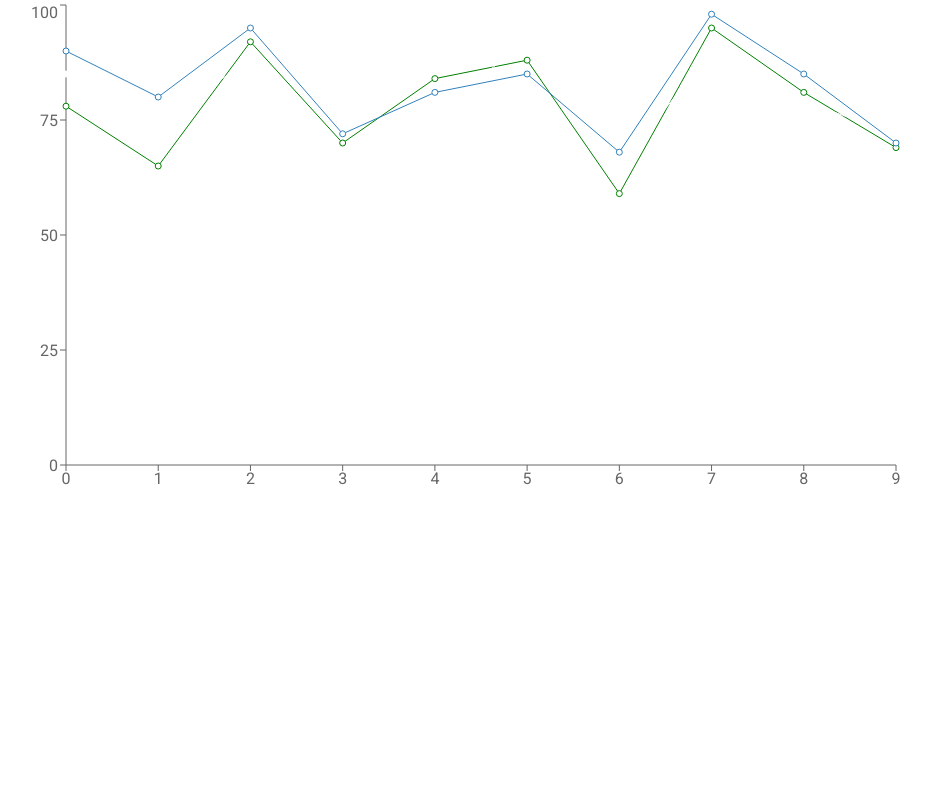
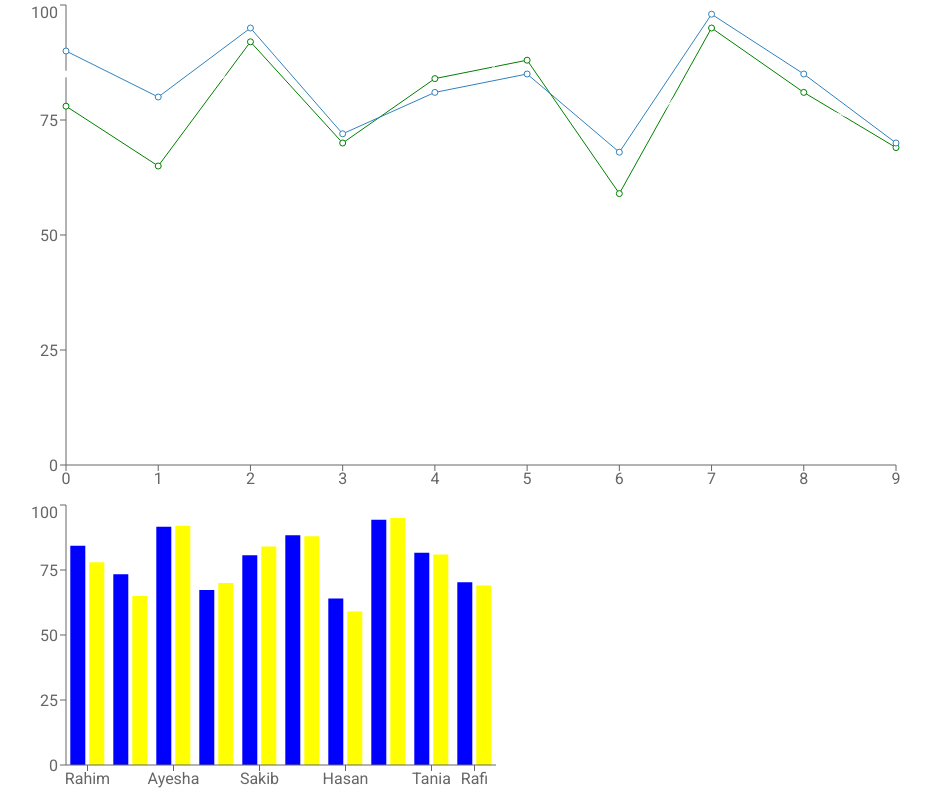
Before and after one commit to MahbubaSultanaEty/React-Ecosystem-npm--Tailwind-Recharts-, a React (Vite) app: page /contact in a window 1280 px wide. Shown: the part 555-1355 px from the top of the page, without its empty margins (63-994 px from the left). Before the commit the page ends 1055 px from the top, so only its background shows below. Built offline with nearby package versions, Linux system fonts and the light colour scheme.

Commit message:
Explore Axios JS chart data processing and bar chart

```diff
--- a/package.json
+++ b/package.json
@@ -11,6 +11,7 @@
   },
   "dependencies": {
     "@tailwindcss/vite": "^4.2.2",
+    "axios": "^1.14.0",
     "lucide-react": "^1.3.0",
     "react": "^19.2.4",
     "react-dom": "^19.2.4",
--- /dev/null
+++ b/public/marksData.json
@@ -0,0 +1,92 @@
+ [
+  {
+    "id": 1,
+    "name": "Rahim",
+    "marks": {
+      "Math": 78,
+      "English": 85,
+      "Science": 90
+    }
+  },
+  {
+    "id": 2,
+    "name": "Karim",
+    "marks": {
+      "Math": 65,
+      "English": 75,
+      "Science": 80
+    }
+  },
+  {
+    "id": 3,
+    "name": "Ayesha",
+    "marks": {
+      "Math": 92,
+      "English": 88,
+      "Science": 95
+    }
+  },
+  {
+    "id": 4,
+    "name": "Nusrat",
+    "marks": {
+      "Math": 70,
+      "English": 60,
+      "Science": 72
+    }
+  },
+  {
+    "id": 5,
+    "name": "Sakib",
+    "marks": {
+      "Math": 84,
+      "English": 77,
+      "Science": 81
+    }
+  },
+  {
+    "id": 6,
+    "name": "Mim",
+    "marks": {
+      "Math": 88,
+      "English": 92,
+      "Science": 85
+    }
+  },
+  {
+    "id": 7,
+    "name": "Hasan",
+    "marks": {
+      "Math": 59,
+      "English": 65,
+      "Science": 68
+    }
+  },
+  {
+    "id": 8,
+    "name": "Jannat",
+    "marks": {
+      "Math": 95,
+      "English": 90,
+      "Science": 98
+    }
+  },
+  {
+    "id": 9,
+    "name": "Tania",
+    "marks": {
+      "Math": 81,
+      "English": 79,
+      "Science": 85
+    }
+  },
+  {
+    "id": 10,
+    "name": "Rafi",
+    "marks": {
+      "Math": 69,
+      "English": 72,
+      "Science": 70
+    }
+  }
+]
--- a/src/App.jsx
+++ b/src/App.jsx
@@ -6,8 +6,10 @@ import Navbar from './components/Navbar/Navbar'
 import PricingOptions from './components/PricingOptions/PricingOptions'
 import Main from './components/Main/Main'
 import ResultChart from './components/ResultChart/ResultChart'
+import axios from 'axios'
+import MarksCharts from './components/MarksChart/MarksCharts'
 
-
+const marksPromise= axios.get('/public/marksData.json')
 function App() {
 
 
@@ -23,6 +25,9 @@ function App() {
       <Main> </Main>
       <ResultChart></ResultChart>
 
+      <Suspense>
+        <MarksCharts marksPromise={marksPromise}></MarksCharts>
+      </Suspense>
 
       <footer>
 
--- /dev/null
+++ b/src/components/MarksChart/MarksCharts.jsx
@@ -0,0 +1,36 @@
+import React from 'react';
+import { use } from 'react';
+import { Bar, BarChart, XAxis, YAxis } from 'recharts';
+
+const MarksCharts = ({ marksPromise }) => {
+    const marksDataRes = use(marksPromise);
+
+    const marksData = marksDataRes.data;
+    console.log(marksData)
+
+     // data proccessing for the chart
+    const marksChartData = marksData.map(studentData => {
+        const student = {
+            id: studentData.id,
+            name: studentData.name,
+            math: studentData.marks.Math,
+            english: studentData.marks.English,
+            sceince: studentData.marks.Science
+        }
+        const avg = (student.math + student.english + student.sceince) / 3;
+        student.avg = avg;
+        return student;
+     })
+    return (
+        <div>
+            <BarChart width={500} height={300} data={marksChartData}>
+                <XAxis dataKey="name"></XAxis>
+                <YAxis></YAxis>
+                <Bar dataKey="avg" fill="blue"></Bar>
+                <Bar dataKey="math" fill="yellow"></Bar>
+            </BarChart>
+        </div>
+    );
+};
+
+export default MarksCharts;
```
Also changed, not shown: 1 other file (tests, documents, lock files or other folders).
